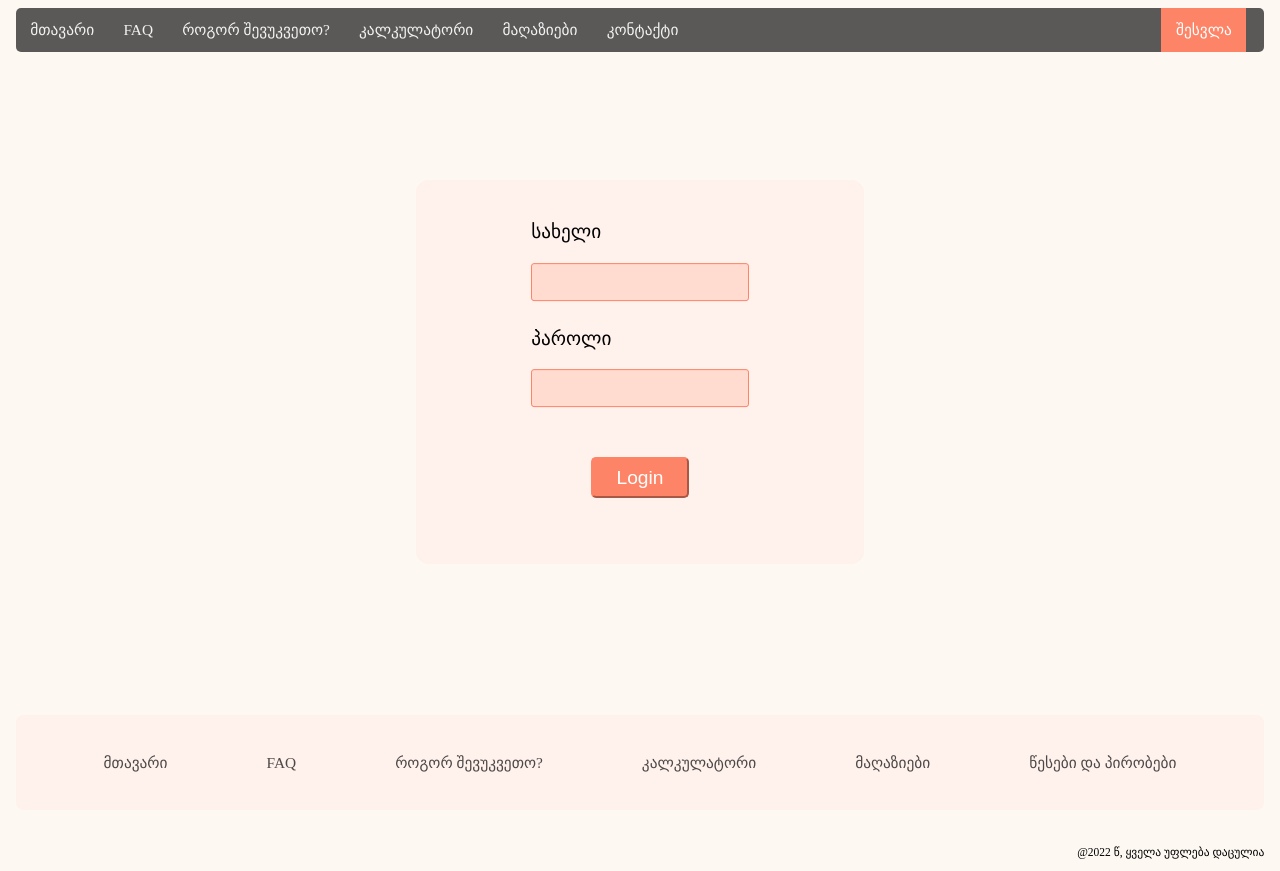
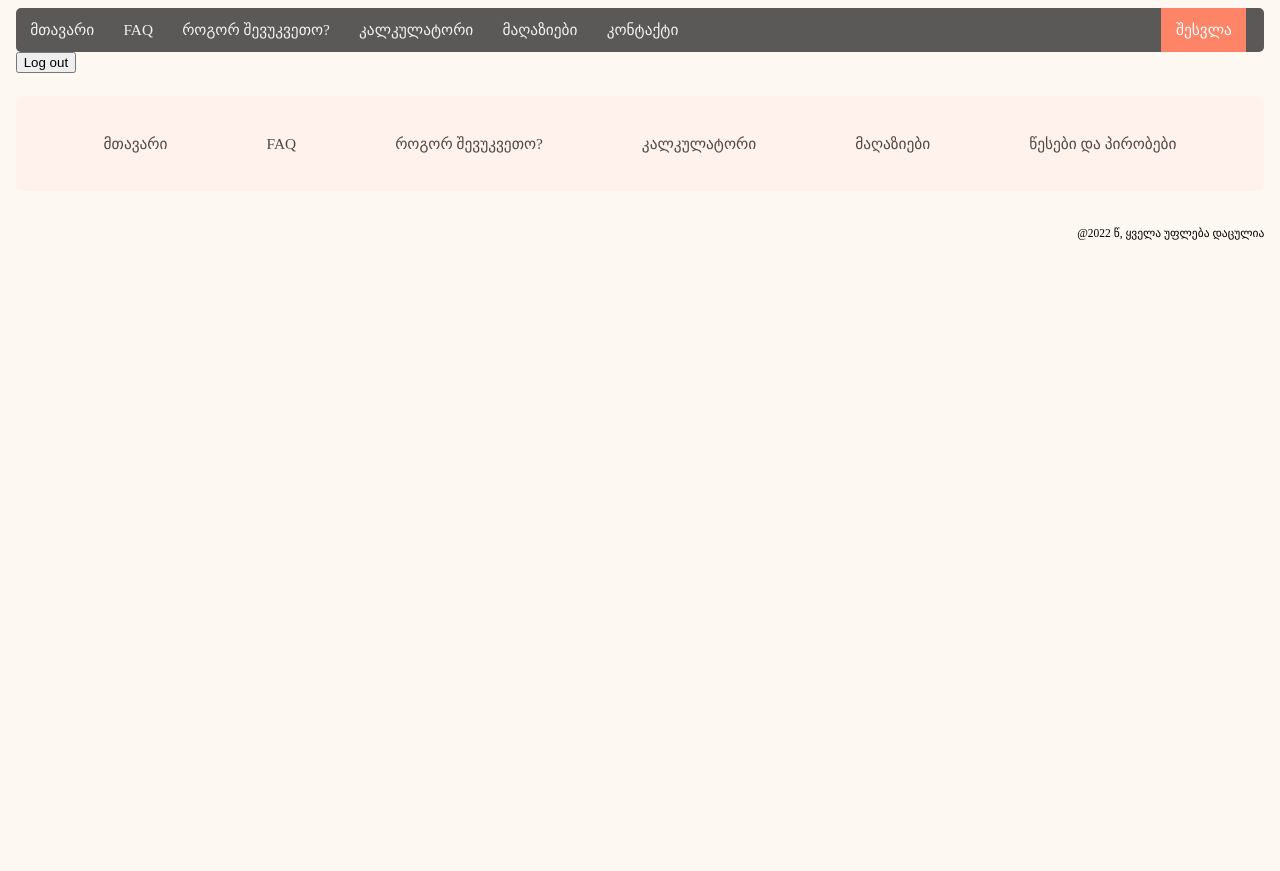
Before and after one commit to GegaLataria/forwarder-web, a React (Create React App) app: page /login in a window 1280 px wide. After the commit the page ends 800 px from the top, so only its background shows below. Built offline with nearby package versions, Linux system fonts and the light colour scheme.

Commit message:
adding localstorage part 2

```diff
--- a/src/components/nav-items/login/LoggedIn.js
+++ b/src/components/nav-items/login/LoggedIn.js
@@ -1,7 +1,16 @@
 import React from "react";
+// import { MyLink } from "../../footer/MyLink";
 
 const LoggedIn = () => {
-  return <div>successfully logged in</div>;
+  //   if (document.getElementsByClassName("login")[0] !== undefined) {
+  //     document.getElementsByClassName("login")[0].style.display = "none";
+  //   }
+  //   <MyLink to="/loggedin" className="login" applyStyles text={"გასვლა"} />;
+
+  const handleClick = () => {
+    window.localStorage.setItem("user", "");
+  };
+  return <button onClick={handleClick}>Log out</button>;
 };
 
 export default LoggedIn;
--- a/src/components/nav-items/login/Login.js
+++ b/src/components/nav-items/login/Login.js
@@ -15,7 +15,12 @@ const database = [
 
 const Login = () => {
   const [isSubmitted, setIsSubmitted] = useState(false);
-  const [loggedInUser, setLoggedInUser] = useState({});
+  const [loggedInUser, setLoggedInUser] = useState(() => {
+    // getting stored value
+    const saved = localStorage.getItem("user");
+    const initialValue = JSON.parse(saved);
+    return initialValue || "";
+  });
   const handleSubmit = (event) => {
     event.preventDefault();
     let { uname, pass } = document.forms[0];
@@ -29,15 +34,10 @@ const Login = () => {
   };
 
   useEffect(() => {
-    window.localStorage.setItem("user", JSON.stringify(loggedInUser));
+    if (loggedInUser.length !== 0) {
+      window.localStorage.setItem("user", JSON.stringify(loggedInUser));
+    }
   }, [loggedInUser]);
-
-  useEffect(() => {
-    const user = JSON.parse(window.localStorage.getItem("user"));
-    if (user) {
-      setLoggedInUser(user);
-    }
-  }, []);
 
   const renderForm = () => {
     return (
@@ -72,7 +72,14 @@ const Login = () => {
     );
   };
 
-  return <div>{isSubmitted ? console.log(loggedInUser) : renderForm()}</div>;
+  const checkUser = () => {
+    return (
+      window.localStorage.getItem("user") &&
+      window.localStorage.getItem("user").length !== 0
+    );
+  };
+
+  return <div>{checkUser ? <LoggedIn /> : renderForm()}</div>;
 };
 
 // function Login() {
```
